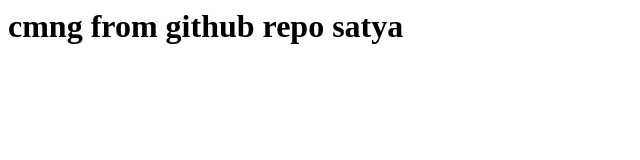
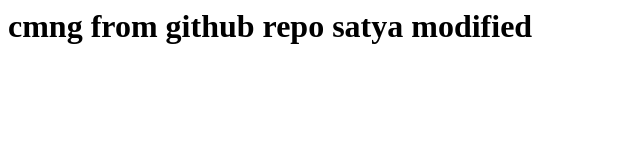
Before and after one commit to satyakrovvidi/webserverd2, a plain HTML site: page index.html in a window 1280 px wide. Shown: the whole page, without its empty margins (0-640 px from the left). Drawn offline with Linux system fonts and the light colour scheme.

Commit message:
Update index.html

```diff
--- a/index.html
+++ b/index.html
@@ -1 +1 @@
-<h1>cmng from github repo satya</h1>
+<h1>cmng from github repo satya modified</h1>
```
